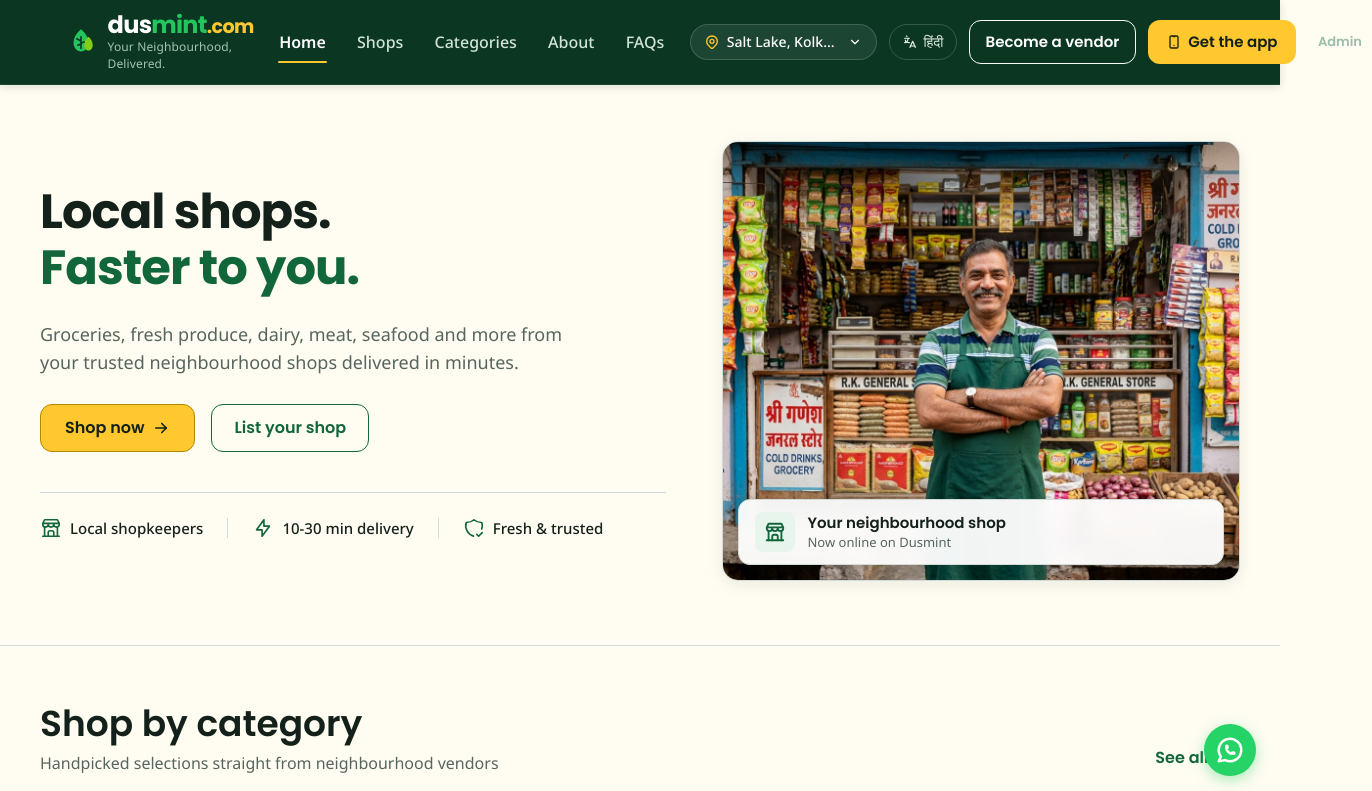
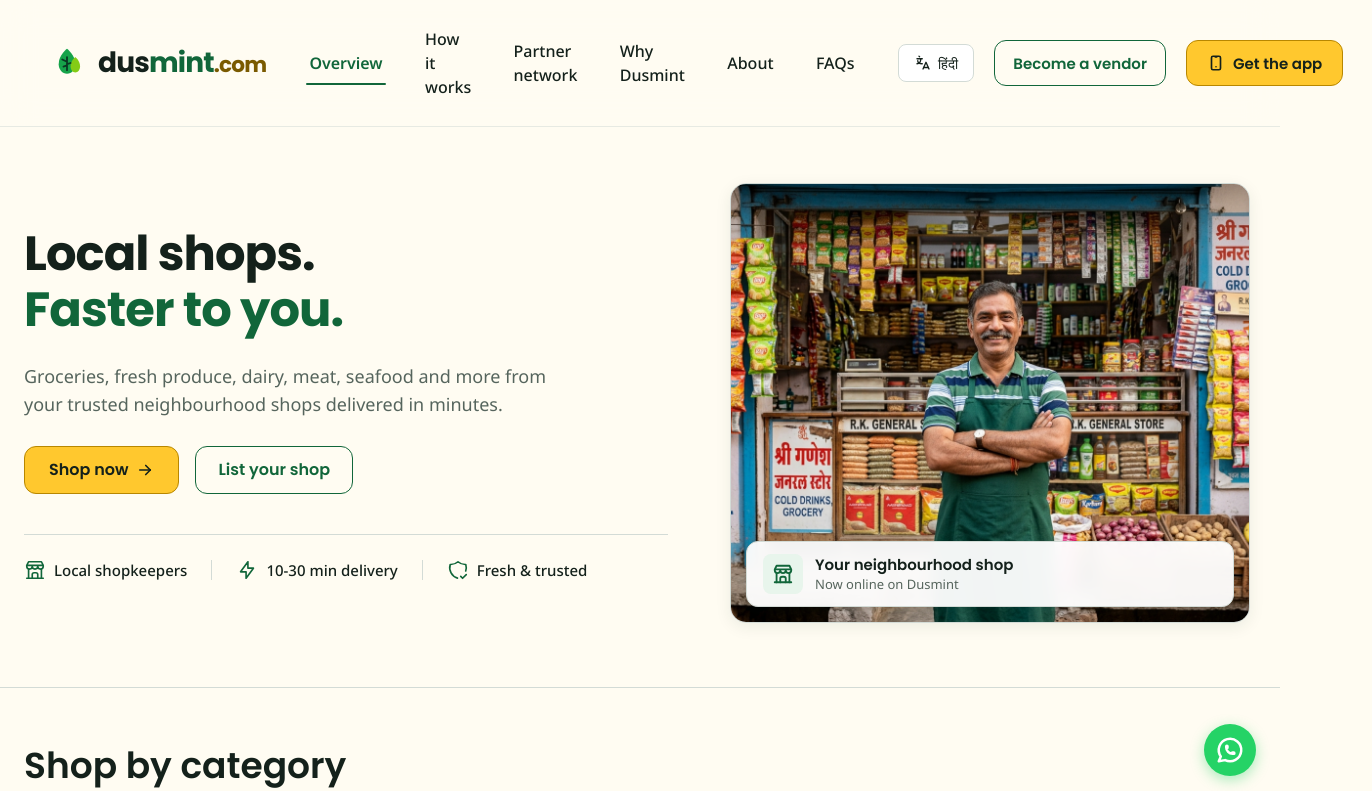
Before and after one commit to DusMint/dusmint_web, a Next.js app: page / in a window 1280 px wide. Shown: the top 791 px of the page, 1372 px wide, since content can reach past the window. Built offline with nearby package versions, Linux system fonts and the light colour scheme.

Commit message:
feat: add Navbar component and marketing layout client with styling tokens

```diff
--- a/app/tokens.css
+++ b/app/tokens.css
@@ -50,5 +50,5 @@
   --dm-radius-md: 12px;
   --dm-radius-lg: 16px;
   --dm-radius-pill: 999px;
-  --dm-max-width: 1200px;
+  --dm-max-width: 1480px;
 }
--- a/components/MarketingLayoutClient.tsx
+++ b/components/MarketingLayoutClient.tsx
@@ -52,8 +52,6 @@
       }}
     >
       <Navbar
-        currentLocation={currentLocation}
-        onOpenLocationModal={() => setIsLocationModalOpen(true)}
         onOpenVendorModal={() => setIsVendorModalOpen(true)}
         language={language}
         onToggleLanguage={toggleLanguage}
--- a/components/Navbar.module.css
+++ b/components/Navbar.module.css
@@ -2,75 +2,65 @@
   position: sticky;
   top: 0;
   z-index: 100;
-  background-color: var(--green-900);
-  border-bottom: 1px solid rgba(255, 255, 255, 0.08);
-  box-shadow: 0 2px 8px rgba(10, 54, 34, 0.15);
+  background-color: rgba(255, 252, 242, 0.85);
+  backdrop-filter: blur(16px);
+  -webkit-backdrop-filter: blur(16px);
+  border-bottom: 1px solid rgba(211, 219, 214, 0.55);
+  transition: background-color 0.2s ease, border-color 0.2s ease, box-shadow 0.2s ease;
 }
 
 .container {
   max-width: var(--dm-max-width);
   margin: 0 auto;
-  padding: 0.75rem 1.5rem;
+  padding: 1.35rem 3rem;
   display: flex;
   align-items: center;
   justify-content: space-between;
-  gap: 1.5rem;
+  gap: 2.5rem;
 }
 
 .logoGroup {
   display: flex;
   align-items: center;
   text-decoration: none;
+  flex-shrink: 0;
 }
 
 .logoMark {
   display: flex;
   align-items: center;
-  gap: 0.6rem;
+  gap: 0.75rem;
 }
 
 .leafIcon {
-  width: 34px;
-  height: 34px;
+  width: 38px;
+  height: 38px;
   flex-shrink: 0;
-}
-
-.brandText {
-  display: flex;
-  flex-direction: column;
 }
 
 .brandTitle {
   font-family: var(--font-heading);
-  font-size: 1.5rem;
+  font-size: 1.75rem;
   font-weight: 700;
-  color: #ffffff;
+  color: var(--ink-900);
   letter-spacing: -0.03em;
-  line-height: 1.1;
+  line-height: 1;
 }
 
 .brandMint {
-  color: #22c55e;
+  color: var(--green-700);
 }
 
 .brandDomain {
-  color: var(--yellow-500);
+  color: var(--yellow-800);
   font-weight: 700;
-  font-size: 1.2rem;
-}
-
-.brandTagline {
-  font-family: var(--font-body);
-  font-size: 0.75rem;
-  font-weight: 400;
-  color: #a3c4b1;
-  letter-spacing: 0.01em;
+  font-size: 1.35rem;
 }
 
 .navMenu {
   display: flex;
   align-items: center;
-  gap: 1.75rem;
+  gap: 2.25rem;
 }
 
 .navLink {
@@ -78,129 +68,99 @@
   font-size: 16px;
   line-height: 24px;
   font-weight: 500;
-  color: #d2e4d8;
-  padding: 0.35rem 0.1rem;
+  color: var(--ink-900);
+  padding: 0.35rem 0.2rem;
   position: relative;
   transition: color 0.15s ease;
 }
 
 .navLink:hover {
-  color: #ffffff;
+  color: var(--green-700);
 }
 
 .activeLink {
-  color: #ffffff;
+  color: var(--green-700);
   font-weight: 600;
 }
 
 .activeLink::after {
   content: "";
   position: absolute;
-  bottom: -3px;
+  bottom: -4px;
   left: 0;
-  width: 100%;
+  right: 0;
   height: 2px;
-  background-color: var(--yellow-500);
-  border-radius: 1px;
+  background-color: var(--green-700);
+  border-radius: 2px;
 }
 
 .actions {
   display: flex;
   align-items: center;
-  gap: 0.75rem;
+  gap: 1.25rem;
+  flex-shrink: 0;
 }
 
-.locationBtn {
-  display: inline-flex;
-  align-items: center;
-  gap: 0.4rem;
-  padding: 0.45rem 0.85rem;
-  background-color: rgba(255, 255, 255, 0.08);
-  border: 1px solid rgba(255, 255, 255, 0.16);
-  border-radius: var(--dm-radius-pill);
-  font-family: var(--font-body);
-  font-size: 14px;
-  line-height: 20px;
-  font-weight: 500;
-  color: #ffffff;
-  transition: background-color 0.15s ease, border-color 0.15s ease;
-}
-
-.locationBtn:hover {
-  background-color: rgba(255, 255, 255, 0.14);
-  border-color: rgba(255, 255, 255, 0.3);
-}
-
-.locationIcon {
-  color: var(--yellow-500);
-}
-
-.locationText {
-  max-width: 115px;
-  white-space: nowrap;
-  overflow: hidden;
-  text-overflow: ellipsis;
-}
-
+/* Language Switcher */
 .langBtn {
   display: inline-flex;
   align-items: center;
-  gap: 0.35rem;
-  padding: 0.45rem 0.75rem;
-  background-color: transparent;
-  border: 1px solid rgba(255, 255, 255, 0.18);
-  border-radius: var(--dm-radius-pill);
+  gap: 6px;
+  background-color: var(--white);
+  border: 1px solid var(--gray-300);
+  color: var(--ink-900);
+  padding: 0.55rem 0.95rem;
+  border-radius: var(--dm-radius-sm);
   font-family: var(--font-body);
   font-size: 14px;
-  line-height: 20px;
   font-weight: 500;
-  color: #e0eee4;
-  transition: all 0.15s ease;
+  cursor: pointer;
+  transition: border-color 0.15s ease, background-color 0.15s ease;
 }
 
 .langBtn:hover {
-  border-color: #ffffff;
-  color: #ffffff;
+  border-color: var(--green-700);
+  background-color: var(--mint-50);
 }
 
-/* design.md 2.7 Nav buttons */
+/* Outline Vendor Button */
 .vendorBtn {
   display: inline-flex;
   align-items: center;
   justify-content: center;
-  height: 44px;
-  padding: 0 16px;
-  background: transparent;
-  color: #ffffff;
-  border: 1.5px solid #ffffff;
+  height: 46px;
+  padding: 0 18px;
+  background-color: transparent;
+  color: var(--green-700);
+  border: 1.5px solid var(--green-700);
   border-radius: var(--dm-radius-md);
   font-family: var(--font-heading);
+  font-size: 15px;
   font-weight: 600;
-  font-size: 15px;
-  line-height: 20px;
-  transition: background-color 0.15s ease;
+  cursor: pointer;
+  transition: background-color 0.15s ease, color 0.15s ease;
   white-space: nowrap;
 }
 
 .vendorBtn:hover {
-  background-color: rgba(255, 255, 255, 0.12);
+  background-color: var(--mint-100);
 }
 
+/* Highlight Yellow Get The App Button */
 .getAppBtn {
   display: inline-flex;
   align-items: center;
-  justify-content: center;
-  gap: 6px;
-  height: 44px;
-  padding: 0 18px;
+  gap: 8px;
+  height: 46px;
+  padding: 0 20px;
   background-color: var(--yellow-500);
   color: var(--ink-900);
-  border: none;
+  border: 1px solid var(--btn-yellow-border);
   border-radius: var(--dm-radius-md);
   font-family: var(--font-heading);
+  font-size: 15px;
   font-weight: 600;
-  font-size: 15px;
-  line-height: 20px;
+  cursor: pointer;
   transition: background-color 0.15s ease;
   white-space: nowrap;
 }
@@ -213,39 +173,56 @@
   background-color: var(--btn-yellow-pressed);
 }
 
-.adminLink {
-  padding: 0.4rem 0.65rem;
-  font-family: var(--font-heading);
-  font-size: 13px;
-  font-weight: 600;
-  color: #9cbda9;
-  border-radius: 6px;
-  transition: color 0.15s ease;
-}
-
-.adminLink:hover {
-  color: #ffffff;
-}
-
 .mobileMenuBtn {
   display: none;
-  align-items: center;
-  justify-content: center;
-  width: 40px;
-  height: 40px;
-  color: #ffffff;
-  background: rgba(255, 255, 255, 0.08);
-  border-radius: 8px;
+  background: none;
+  border: none;
+  color: var(--ink-900);
+  padding: 0.4rem;
+  cursor: pointer;
 }
 
 /* Mobile Drawer */
 .mobileDrawer {
   display: none;
-  background: var(--green-900);
-  border-top: 1px solid rgba(255, 255, 255, 0.12);
-  padding: 1.25rem 1.5rem 1.5rem;
+}
+
+/* Responsive */
+@media (max-width: 1080px) {
+  .container {
+    padding: 1.1rem 1.75rem;
+    gap: 1.5rem;
+  }
+
+  .navMenu {
+    gap: 1.35rem;
+  }
+}
+
+@media (max-width: 960px) {
+  .container {
+    padding: 1rem 1.25rem;
+  }
+
+  .navMenu,
+  .vendorBtn {
+    display: none;
+  }
+
+  .mobileMenuBtn {
+    display: flex;
+    align-items: center;
+    justify-content: center;
+  }
+
+  .mobileDrawer {
+    display: flex;
     flex-direction: column;
-  gap: 1.25rem;
+    background-color: var(--cream);
+    border-top: 1px solid var(--gray-300);
+    padding: 1.5rem;
+    gap: 1.5rem;
+    box-shadow: 0 8px 24px rgba(10, 54, 34, 0.1);
   }
 
   .mobileNavLinks {
@@ -257,45 +234,39 @@
   .mobileNavLink {
     font-family: var(--font-body);
     font-size: 16px;
-  line-height: 24px;
     font-weight: 500;
-  color: #e2ede5;
-  padding: 0.4rem 0;
-  border-bottom: 1px solid rgba(255, 255, 255, 0.08);
+    color: var(--ink-900);
+    padding: 0.65rem 0.5rem;
+    border-radius: var(--dm-radius-sm);
+    transition: background-color 0.15s ease;
+  }
+
+  .mobileNavLink:hover {
+    background-color: var(--mint-100);
+    color: var(--green-700);
   }
 
   .mobileDrawerFooter {
     display: flex;
     flex-direction: column;
     gap: 0.75rem;
-  padding-top: 0.5rem;
+    padding-top: 1rem;
+    border-top: 1px solid var(--gray-300);
   }
 
-.mobileLocationBtn {
+  .mobileVendorBtn {
     display: flex;
     align-items: center;
     justify-content: center;
-  gap: 0.4rem;
-  padding: 0.75rem 1rem;
-  background: rgba(255, 255, 255, 0.1);
-  color: #ffffff;
-  font-family: var(--font-body);
-  font-weight: 500;
-  font-size: 15px;
+    height: 48px;
+    border: 1.5px solid var(--green-700);
+    background-color: transparent;
+    color: var(--green-700);
     border-radius: var(--dm-radius-md);
-  text-align: center;
-}
-
-.mobileVendorBtn {
-  height: 48px;
-  border: 1.5px solid #ffffff;
-  color: #ffffff;
-  background: transparent;
     font-family: var(--font-heading);
     font-weight: 600;
-  font-size: 16px;
-  border-radius: var(--dm-radius-md);
-  text-align: center;
+    font-size: 15px;
+    cursor: pointer;
   }
 
   .mobileAppBtn {
@@ -304,49 +275,13 @@
     justify-content: center;
     gap: 8px;
     height: 48px;
-  background: var(--yellow-500);
+    background-color: var(--yellow-500);
+    border: 1px solid var(--btn-yellow-border);
     color: var(--ink-900);
+    border-radius: var(--dm-radius-md);
     font-family: var(--font-heading);
     font-weight: 600;
-  font-size: 16px;
-  border-radius: var(--dm-radius-md);
-  text-align: center;
-}
-
-/* Responsive queries */
-@media (max-width: 960px) {
-  .navMenu {
-    display: none;
-  }
-
-  .vendorBtn {
-    display: none;
-  }
-
-  .mobileMenuBtn {
-    display: flex;
-  }
-
-  .mobileDrawer {
-    display: flex;
+    font-size: 15px;
+    cursor: pointer;
   }
 }
-
-@media (max-width: 640px) {
-  .container {
-    padding: 0.65rem 1rem;
-    gap: 0.5rem;
-  }
-
-  .brandTagline {
-    display: none;
-  }
-
-  .getAppBtn {
-    display: none;
-  }
-
-  .adminLink {
-    display: none;
-  }
-}
--- a/components/Navbar.tsx
+++ b/components/Navbar.tsx
@@ -3,8 +3,6 @@
 import React, { useState } from "react";
 import Link from "next/link";
 import {
-  IconMapPin,
-  IconChevronDown,
   IconLanguage,
   IconMenu2,
   IconX,
@@ -13,16 +11,12 @@
 import styles from "./Navbar.module.css";
 
 interface NavbarProps {
-  currentLocation: string;
-  onOpenLocationModal: () => void;
   onOpenVendorModal: () => void;
   language: "en" | "hi";
   onToggleLanguage: () => void;
 }
 
 export default function Navbar({
-  currentLocation,
-  onOpenLocationModal,
   onOpenVendorModal,
   language,
   onToggleLanguage,
@@ -40,7 +34,7 @@
   return (
     <header className={styles.header}>
       <div className={styles.container}>
-        {/* Brand Logo */}
+        {/* Brand Logo - Clean, bold, no extra tagline or lines */}
         <Link href="/" className={styles.logoGroup} aria-label="Dusmint Home">
           <div className={styles.logoMark}>
             <svg
@@ -51,7 +45,7 @@
             >
               <path
                 d="M16 4C16 4 9 9 9 17C9 21.4183 12.134 25 16 25C19.866 25 23 21.4183 23 17C23 9 16 4 16 4Z"
-                fill="#22C55E"
+                fill="#16A34A"
               />
               <path
                 d="M23 11C23 11 27 14 27 19C27 21.7614 25.2091 24 23 24C20.7909 24 19 21.7614 19 19C19 14 23 11 23 11Z"
@@ -64,28 +58,26 @@
                 strokeLinecap="round"
               />
             </svg>
-            <div className={styles.brandText}>
-              <span className={styles.brandTitle}>
-                dus<span className={styles.brandMint}>mint</span>
-                <span className={styles.brandDomain}>.com</span>
-              </span>
-              <span className={styles.brandTagline}>
-                {isHi ? "आपका पड़ोस, सीधे घर तक" : "Your Neighbourhood, Delivered."}
-              </span>
-            </div>
+            <span className={styles.brandTitle}>
+              dus<span className={styles.brandMint}>mint</span>
+              <span className={styles.brandDomain}>.com</span>
+            </span>
           </div>
         </Link>
 
-        {/* Desktop Nav Links */}
+        {/* Desktop Nav Links - Product focused */}
         <nav className={styles.navMenu}>
           <Link href="/" className={`${styles.navLink} ${styles.activeLink}`}>
-            {isHi ? "होम" : "Home"}
+            {isHi ? "उत्पाद परिचय" : "Overview"}
           </Link>
-          <a href="#shops" className={styles.navLink}>
-            {isHi ? "दुकानें" : "Shops"}
+          <a href="#how-it-works" className={styles.navLink}>
+            {isHi ? "यह कैसे काम करता है" : "How it works"}
           </a>
-          <a href="#categories" className={styles.navLink}>
-            {isHi ? "श्रेणियां" : "Categories"}
+          <a href="#network" className={styles.navLink}>
+            {isHi ? "दुकान नेटवर्क" : "Partner network"}
+          </a>
+          <a href="#why-dusmint" className={styles.navLink}>
+            {isHi ? "डसमिट क्यों" : "Why Dusmint"}
           </a>
           <Link href="/about" className={styles.navLink}>
             {isHi ? "हमारे बारे में" : "About"}
@@ -95,20 +87,8 @@
           </Link>
         </nav>
 
-        {/* Right Actions */}
+        {/* Right Actions - Spacious, No location, No admin */}
         <div className={styles.actions}>
-          {/* Location Selector Button */}
-          <button
-            type="button"
-            className={styles.locationBtn}
-            onClick={onOpenLocationModal}
-            title="Change Delivery Location"
-          >
-            <IconMapPin size={16} stroke={2} className={styles.locationIcon} />
-            <span className={styles.locationText}>{currentLocation}</span>
-            <IconChevronDown size={14} stroke={2} />
-          </button>
-
           {/* Language Toggle */}
           <button
             type="button"
@@ -116,11 +96,11 @@
             onClick={onToggleLanguage}
             title="Switch Language"
           >
-            <IconLanguage size={16} stroke={1.8} />
+            <IconLanguage size={18} stroke={1.8} />
             <span>{isHi ? "English" : "हिंदी"}</span>
           </button>
 
-          {/* Nav bar buttons as specified in design.md line 604 & section 2.7 */}
+          {/* Become a Vendor Button */}
           <button
             type="button"
             className={styles.vendorBtn}
@@ -129,19 +109,15 @@
             {isHi ? "दुकान जोड़ें" : "Become a vendor"}
           </button>
 
+          {/* Get The App CTA Button */}
           <button
             type="button"
             className={styles.getAppBtn}
             onClick={handleDownloadClick}
           >
-            <IconDeviceMobile size={16} stroke={2} />
-            <span>{isHi ? "ऐप पाएं" : "Get the app"}</span>
+            <IconDeviceMobile size={18} stroke={2.2} />
+            <span>{isHi ? "ऐप डाउनलोड करें" : "Get the app"}</span>
           </button>
-
-          {/* Admin link */}
-          <Link href="/admin" className={styles.adminLink} title="Operations Admin">
-            Admin
-          </Link>
 
           {/* Mobile Menu Toggle Button */}
           <button
@@ -150,7 +126,7 @@
             onClick={() => setMobileMenuOpen(!mobileMenuOpen)}
             aria-label="Toggle Navigation"
           >
-            {mobileMenuOpen ? <IconX size={22} /> : <IconMenu2 size={22} />}
+            {mobileMenuOpen ? <IconX size={24} /> : <IconMenu2 size={24} />}
           </button>
         </div>
       </div>
@@ -164,64 +140,53 @@
               className={styles.mobileNavLink}
               onClick={() => setMobileMenuOpen(false)}
             >
-              {isHi ? "होम" : "Home"}
+              {isHi ? "उत्पाद परिचय" : "Overview"}
             </Link>
             <a
-              href="#shops"
+              href="#how-it-works"
               className={styles.mobileNavLink}
               onClick={() => setMobileMenuOpen(false)}
             >
-              {isHi ? "दुकानें" : "Shops"}
+              {isHi ? "यह कैसे काम करता है" : "How it works"}
             </a>
             <a
-              href="#categories"
+              href="#network"
               className={styles.mobileNavLink}
               onClick={() => setMobileMenuOpen(false)}
             >
-              {isHi ? "श्रेणियां" : "Categories"}
+              {isHi ? "दुकान नेटवर्क" : "Partner network"}
+            </a>
+            <a
+              href="#why-dusmint"
+              className={styles.mobileNavLink}
+              onClick={() => setMobileMenuOpen(false)}
+            >
+              {isHi ? "डसमिट क्यों" : "Why Dusmint"}
             </a>
             <Link
               href="/about"
               className={styles.mobileNavLink}
               onClick={() => setMobileMenuOpen(false)}
             >
-              {isHi ? "हमारे बारे में" : "About Us"}
+              {isHi ? "हमारे बारे में" : "About"}
             </Link>
             <Link
               href="/vendors"
               className={styles.mobileNavLink}
               onClick={() => setMobileMenuOpen(false)}
             >
-              {isHi ? "किराना पार्टनर्स" : "For Vendors"}
+              {isHi ? "किराना पार्टनर्स" : "For vendors"}
             </Link>
             <Link
               href="/faq"
               className={styles.mobileNavLink}
               onClick={() => setMobileMenuOpen(false)}
             >
-              {isHi ? "सहायता व अक्सर पूछे जाने वाले सवाल" : "FAQs & Support"}
-            </Link>
-            <Link
-              href="/admin"
-              className={styles.mobileNavLink}
-              onClick={() => setMobileMenuOpen(false)}
-            >
-              Operations Admin
+              {isHi ? "सहायता व अक्सर पूछे जाने वाले सवाल" : "FAQs"}
             </Link>
           </div>
 
           <div className={styles.mobileDrawerFooter}>
-            <button
-              type="button"
-              className={styles.mobileLocationBtn}
-              onClick={() => {
-                setMobileMenuOpen(false);
-                onOpenLocationModal();
-              }}
-            >
-              <IconMapPin size={16} stroke={2} />
-              <span>{currentLocation} (Change)</span>
-            </button>
             <button
               type="button"
               className={styles.mobileVendorBtn}
@@ -240,7 +205,7 @@
                 handleDownloadClick();
               }}
             >
-              <IconDeviceMobile size={16} stroke={2} />
+              <IconDeviceMobile size={18} stroke={2.2} />
               <span>{isHi ? "डसमिट ऐप डाउनलोड करें" : "Get the app"}</span>
             </button>
           </div>
```
Lines whose indentation alone changed are shown as unchanged.
